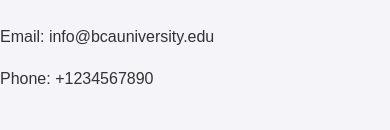
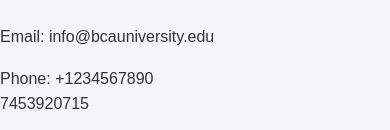
Before and after one commit to sohamsharma21/LocalRepo, a plain HTML site: page index.html in a window 390 px wide. Shown: the part 760-890 px from the top of the page. Before the commit the page ends 867 px from the top, so only its background shows below. Drawn offline with Linux system fonts and the light colour scheme.

Commit message:
add phone number

```diff
--- a/index.html
+++ b/index.html
@@ -27,7 +27,7 @@
     <section>
         <h2>Contact Information</h2>
         <p>Email: info@bcauniversity.edu</p>
-        <p>Phone: +1234567890</p>
+        <p>Phone: +1234567890 <br> 7453920715</p>
     </section>
 </body>
 </html>
```
